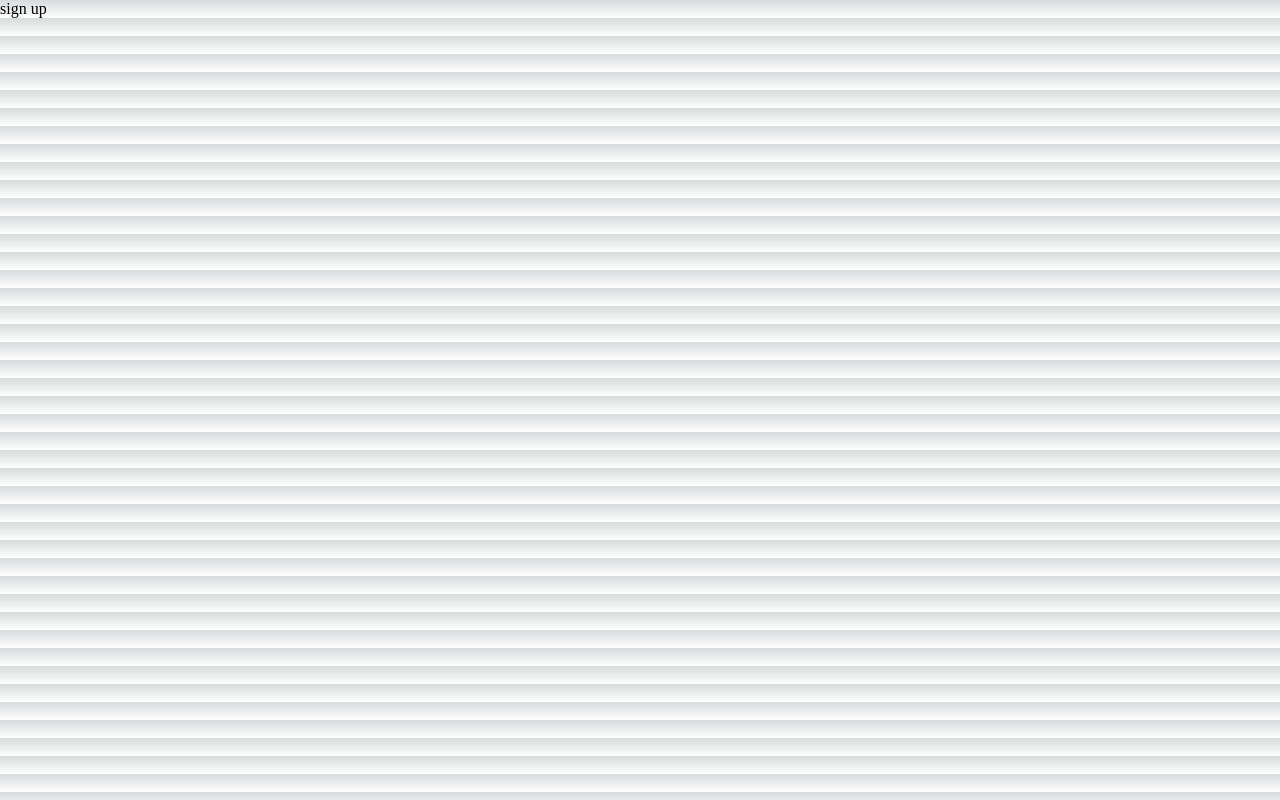
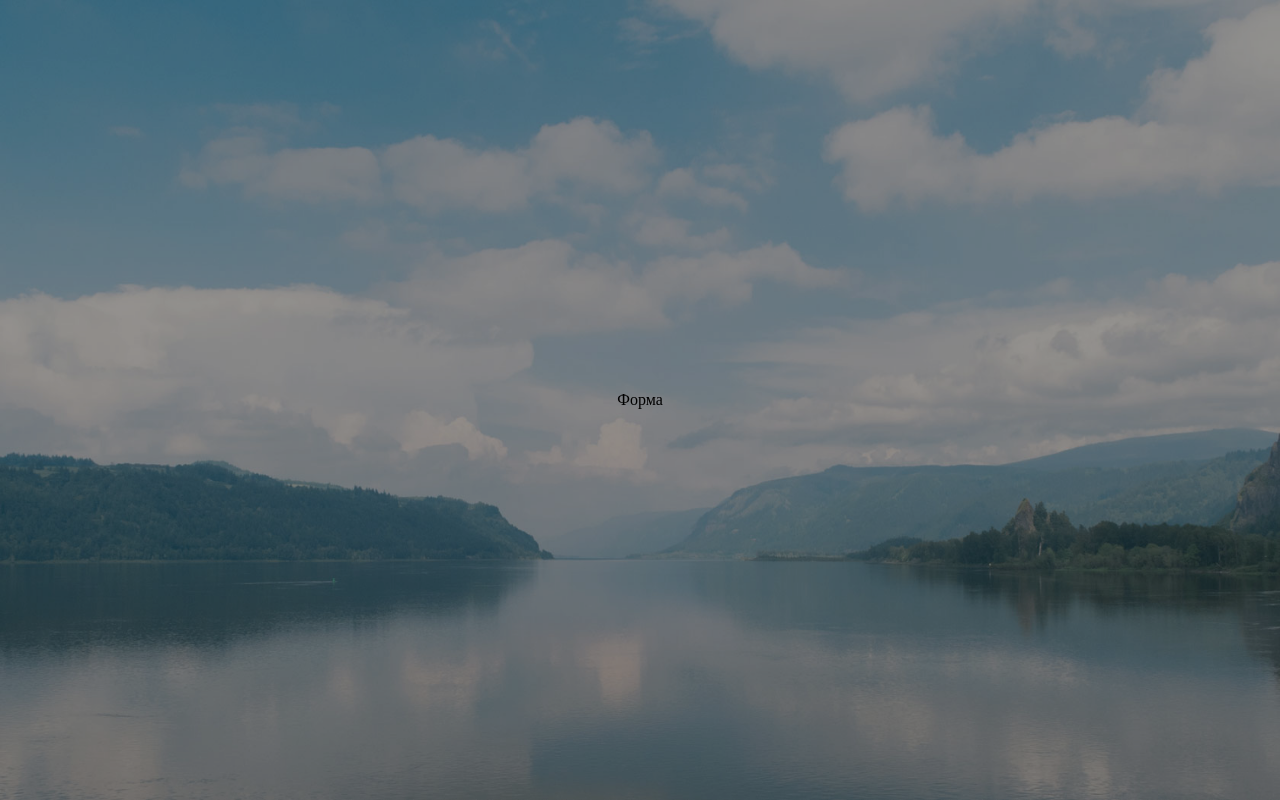
Before and after one commit to Zrossiz/cloud_storage.client, a Next.js app: page /sign-up in a window 1280 px wide. Built offline with nearby package versions, Linux system fonts and the light colour scheme.

Commit message:
chore: added background for sign up

```diff
--- a/src/pages/sign-up.tsx
+++ b/src/pages/sign-up.tsx
@@ -1,6 +1,16 @@
+import styles from '../styles/SignUp.module.scss';
+import Image from 'next/image';
+
 const SignUpPage = () => {
     return (
-        <div>sign up</div>
+        <div className={styles.pageWrapper}>
+            <div className={styles.background}>
+                <Image src='/Background.jpg' fill alt="Background" />
+            </div>
+            <div className={styles.formWrapper}>
+                Форма
+            </div>
+        </div>
     )
 };
 
--- /dev/null
+++ b/src/styles/SignUp.module.scss
@@ -0,0 +1,30 @@
+.pageWrapper {
+    display: flex;
+    justify-content: center;
+    align-self: center;
+    width: 100vw;
+    height: 100vh;
+
+    .background {
+        position: absolute;
+        width: 100%;
+        height: 100%;
+
+        img {
+            position: absolute;
+            width: 100%;
+            height: 100%;
+        }
+    }
+
+    .formWrapper {
+        display: flex;
+        justify-content: center;
+        align-items: center;
+        position: relative;
+        z-index: 1;
+        width: 100%;
+        height: 100%;
+        background-color: rgba(0, 0, 0, 0.4);
+    }
+}
```
Also changed, not shown: package.json (+4 -3 lines), public/Background.jpg (added), 1 other file (tests, documents, lock files or other folders).
